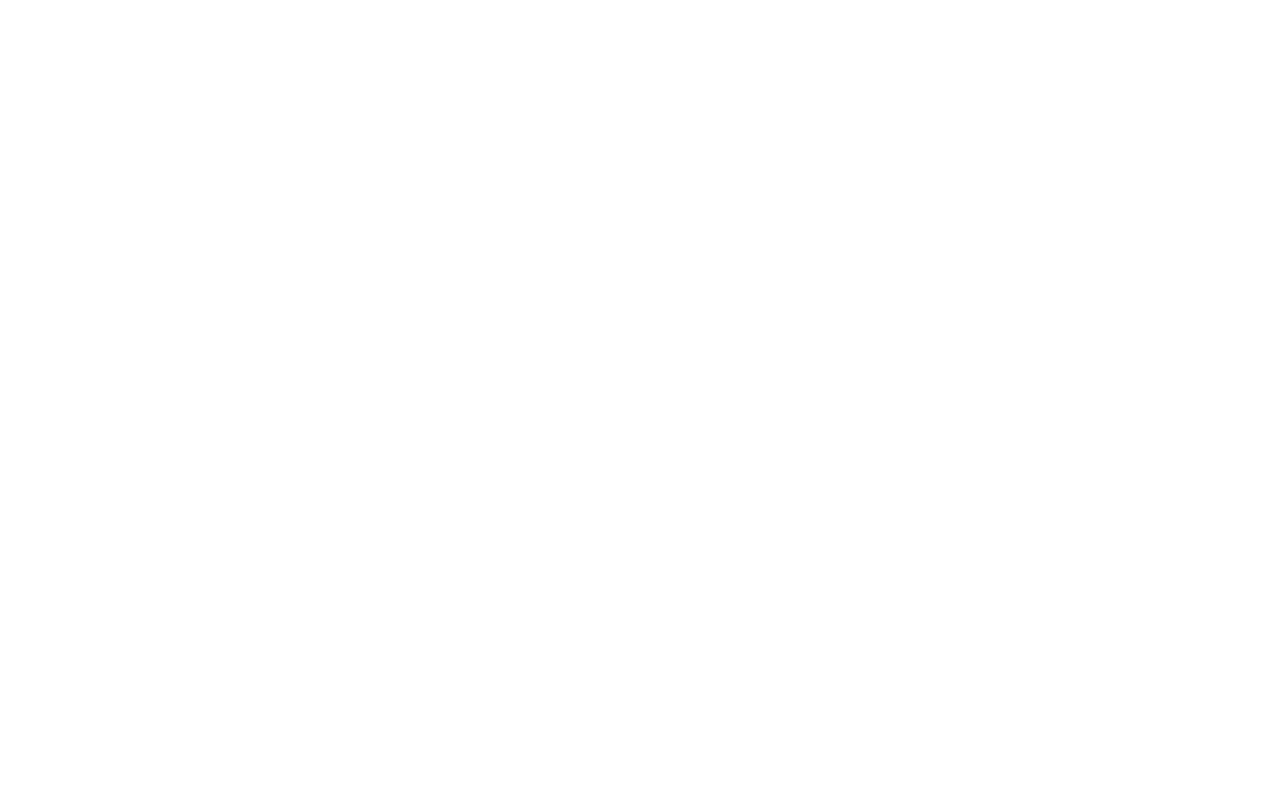
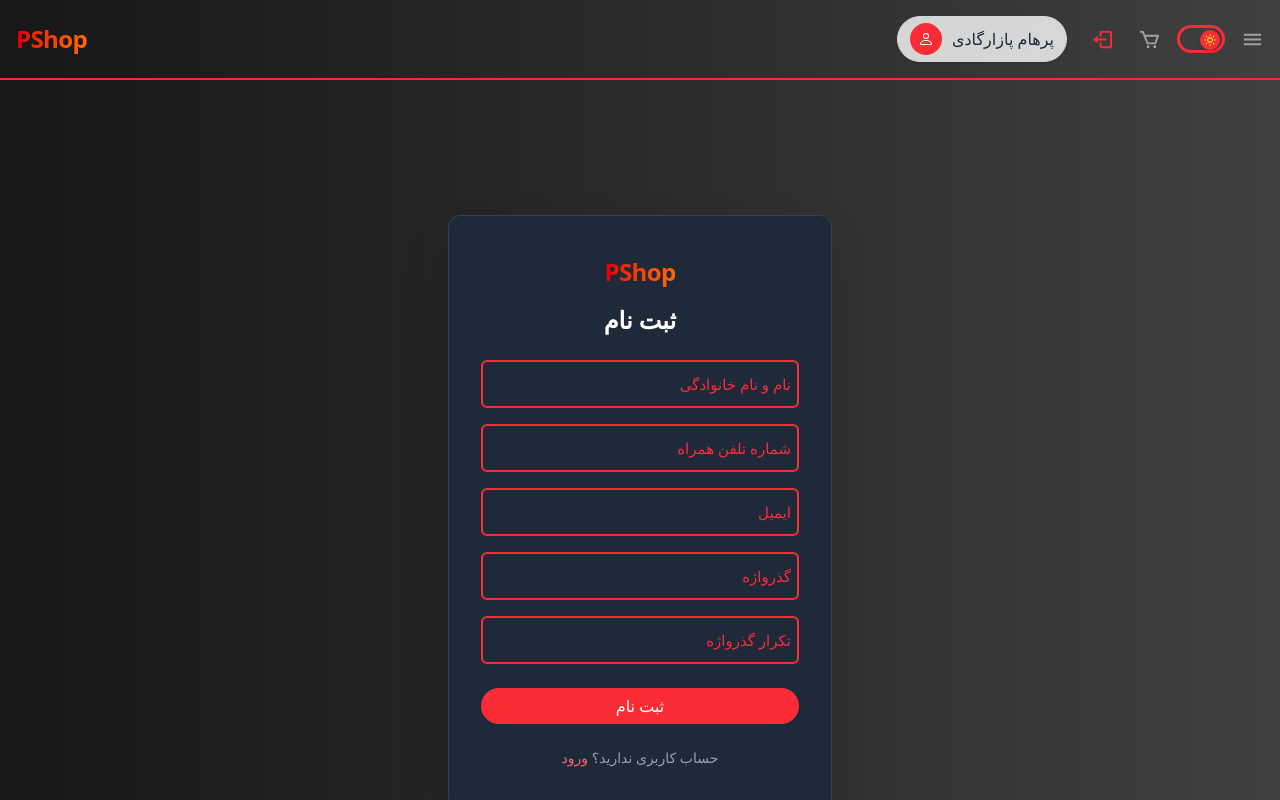
Before and after one commit to parham-devdocs/E-commerce-react, a React (Vite) app in the folder client/: page /register in a window 1280 px wide. Before the commit this address had no page. Built offline with nearby package versions, Linux system fonts and the light colour scheme.

Commit message:
register page created

```diff
--- a/client/src/App.tsx
+++ b/client/src/App.tsx
@@ -7,6 +7,7 @@
 import Products from "./pages/products/index";
 import Cart from "./pages/cart";
 import Login from "./pages/login";
+import Register from "./pages/register";
 export default function App() {
   return (
     <BrowserRouter>
@@ -18,6 +19,8 @@
           <Route path="/product/:id" element={<ProductDetail />} />
           <Route path="/products/:category" element={<Products />} />
           <Route path="/login" element={<Login/>} />
+          <Route path="/register" element={<Register/>} />
+
 
                   </Route>
       </Routes>
--- a/client/src/components/textInput.tsx
+++ b/client/src/components/textInput.tsx
@@ -1,18 +1,20 @@
 import { useState } from "react";
 
-const TextInput = ({ type, id, placeHolder, ...props }: { placeHolder: string, id: string, type: "text" | "email" | "password" }) => {
+const TextInput = ({ type, id,autoComplete, placeHolder, ...props }: { placeHolder: string,  autoComplete?: React.HTMLInputAutoCompleteAttribute    , id: string, type: "text" | "email" | "password" }) => {
     const [isFocused, setIsFocused] = useState(false);
     const [input, setInput] = useState("");
 
     return (
         <div className="relative">
             <input
+            autoComplete={autoComplete}
                 type={type}
                 name={id}
                 onChange={(e) => {
                     setInput(e.currentTarget.value);
 
                 }}
+
                 onFocus={() => setIsFocused(true)}
                 onBlur={() => setIsFocused(false)}
                 className="w-full h-12 text-right rounded-md border-2 border-red-500 px-3 py-2 focus:outline-none focus:ring-2 focus:ring-red-300 dark:focus:ring-red-400 dark:text-gray-100 transition-all duration-200 peer"
--- a/client/src/formValidationSchemas.tsx
+++ b/client/src/formValidationSchemas.tsx
@@ -2,7 +2,7 @@
 
 
 export const userLoginSchema = z.object({
-    email: z.email().min(1).max(100), // Increased max length for email
+    email: z.email().min(1).max(100),
     password: z
       .string()
       .min(8, { message: "گذرواژه باید حداقل 8 کاراکتر باشد" })
@@ -14,3 +14,31 @@
         }
       )
   });
+
+
+export const userRegisterSchema = z.object({
+    email: z.string().email().min(1).max(100),
+    password: z
+      .string()
+      .min(8, { message: "گذرواژه باید حداقل 8 کاراکتر باشد" })
+      .max(20, { message: "گذرواژه باید حداکثر 20 کارکتر باشد" })
+      .refine(
+        (value) => /^(?=.*[a-z])(?=.*[A-Z])(?=.*\d)(?=.*[@$!%*?&])[A-Za-z\d@$!%*?&]+$/.test(value),
+        {
+          message: "رمز عبور باید حداقل شامل یک حرف کوچک، یک حرف بزرگ، یک رقم و یک کاراکتر ویژه (@$!%*?&) باشد"
+        }
+      ),
+    phoneNumber: z
+      .string()
+      .regex(/^(?:\+98|98)9\d{9}$/, {
+        message: "شماره تلفن باید با 989 شروع شود و کل آن 11 رقم باشد (مثلاً 989123456789 یا +989123456789)"
+      }),
+
+    fullName: z
+      .string()
+      .min(1, { message: "نام و نام خانوادگی الزامی است" }),
+    repeatedPassword: z.string()
+}).refine((value) => value.repeatedPassword === value.password, {
+    message: "گذرواژه و تکرار گذرواژه باید یکسان باشد",
+    path: ["repeatedPassword"]
+});
--- a/client/src/pages/login.tsx
+++ b/client/src/pages/login.tsx
@@ -15,7 +15,6 @@
     register,
     handleSubmit,
     formState: { errors },
-    watch
   } = useForm<LoginFormData>({
     resolver: zodResolver(userLoginSchema)
   });
@@ -57,12 +56,14 @@
 
         <div className="space-y-4">
           <TextInput
+          autoComplete="email"
             type="email"
             id='email'
             {...register("email")}
             placeHolder='ایمیل'
           />
           <TextInput
+          autoComplete="new-password"
             type="password"
             id='password'
             {...register("password")}
@@ -71,10 +72,7 @@
         </div>
 
         <div className="flex items-center justify-between text-sm text-gray-600 dark:text-gray-300">
-          <label className="flex items-center gap-2 cursor-pointer">
-            <input type="checkbox" className="rounded border-gray-300 text-red-500 focus:ring-red-500" />
-            <span>مرا به خاطر بسپار</span>
-          </label>
+
           <a href="#" className="text-red-500 hover:text-red-600 dark:text-red-400 dark:hover:text-red-300 transition-colors">
             رمز عبور را فراموش کرده‌اید؟
           </a>
--- /dev/null
+++ b/client/src/pages/register.tsx
@@ -0,0 +1,145 @@
+import TextInput from '../components/textInput'
+import Logo from '../components/logo'
+import Button from '../components/button'
+import { useForm, type SubmitHandler  } from "react-hook-form";
+import { zodResolver } from "@hookform/resolvers/zod";
+import { userRegisterSchema } from "../formValidationSchemas";
+import  {z} from 'zod';
+import { useEffect } from 'react';
+import {toast} from 'sonner'; // Import Toaster
+
+type RegisterFormData = z.infer<typeof userRegisterSchema>;
+
+const Register = () => {
+  const {
+    register,
+    handleSubmit,
+    formState: { errors },
+  } = useForm<RegisterFormData>({
+    resolver: zodResolver(userRegisterSchema)
+  });
+
+  const onSubmit: SubmitHandler<RegisterFormData> = (data) => {
+    console.log(data)
+    // Handle successful registration logic here
+ }
+
+ useEffect(() => {
+  // Show toast for each error field if message exists
+  if (errors.email?.message) {
+    toast.error(errors.email.message, {
+      style: {
+        backgroundColor: '#fef2f2',
+        color: '#b91c1c',
+        border: '1px solid #fecaca'
+      }
+    });
+  }
+  if (errors.password?.message) {
+    toast.error(errors.password.message, {
+      style: {
+        backgroundColor: '#fef2f2',
+        color: '#b91c1c',
+        border: '1px solid #fecaca'
+      }
+    });
+  }
+  if (errors.repeatedPassword?.message) {
+    toast.error(errors.repeatedPassword.message, {
+      style: {
+        backgroundColor: '#fef2f2',
+        color: '#b91c1c',
+        border: '1px solid #fecaca'
+      }
+    });
+  }
+  // Fixed: Check for phoneNumber errors instead of duplicate email check
+  if (errors.phoneNumber?.message) {
+    toast.error(errors.phoneNumber.message, {
+      style: {
+        backgroundColor: '#fef2f2',
+        color: '#b91c1c',
+        border: '1px solid #fecaca'
+      }
+    });
+  }
+  // Fixed: Check for fullName errors
+  if (errors.fullName?.message) {
+    toast.error(errors.fullName.message, {
+      style: {
+        backgroundColor: '#fef2f2',
+        color: '#b91c1c',
+        border: '1px solid #fecaca'
+      }
+    });
+  }
+}, [errors]); // Run this effect whenever errors object changes
+
+  return (
+    <div className='w-full h-screen flex items-center justify-center  p-4'>
+      <form onSubmit={handleSubmit(onSubmit)} className='lg:w-96 w-full rounded-xl border border-red-200 shadow-2xl bg-white dark:bg-gray-800 dark:border-gray-700 flex flex-col gap-6 px-8 py-10 transition-all duration-300 hover:shadow-xl'>
+        <div className="flex flex-col items-center gap-4">
+          <Logo/>
+          <h1 className="text-2xl font-bold text-gray-800 dark:text-white">ثبت نام</h1> {/* Changed title */}
+        </div>
+
+        <div className="space-y-4">
+        <TextInput
+            type="text"
+            id='fullName'
+            {...register("fullName")}
+            placeHolder='نام و نام خانوادگی'
+            autoComplete="name" // Add autoComplete for full name
+          />
+           <TextInput
+            type="text"
+            id="phoneNumber"
+            {...register("phoneNumber")}
+            placeHolder='شماره تلفن همراه'
+            autoComplete="tel" // Add autoComplete for phone
+          />
+          <TextInput
+            type="email"
+            id='email'
+            {...register("email")}
+            placeHolder='ایمیل'
+            autoComplete="email" // Add autoComplete for email
+          />
+          <TextInput
+            type="password"
+            id='password'
+            {...register("password")}
+            placeHolder='گذرواژه'
+            autoComplete="new-password" // Add autoComplete for password
+          />
+           <TextInput
+            type="password"
+            id="repeatedPassword"
+            {...register("repeatedPassword")}
+            placeHolder='تکرار گذرواژه'
+            autoComplete="new-password" // Add autoComplete for confirm password
+          />
+        </div>
+
+
+
+        <div className='w-full'>
+          <Button
+            style={{size:"md"}}
+            btn={{type:"submit", text:"ثبت نام"}}
+          />
+        </div>
+
+        <div className="text-center text-sm text-gray-600 dark:text-gray-400">
+        حساب کاربری ندارید؟ {/* Fixed text */}
+          <a href="/login" className="text-red-500 hover:text-red-600 dark:text-red-400 dark:hover:text-red-300 font-medium transition-colors">
+      ورود {/* Link text */}
+          </a>
+        </div>
+      </form>
+
+    </div>
+  )
+}
+
+export default Register
```
